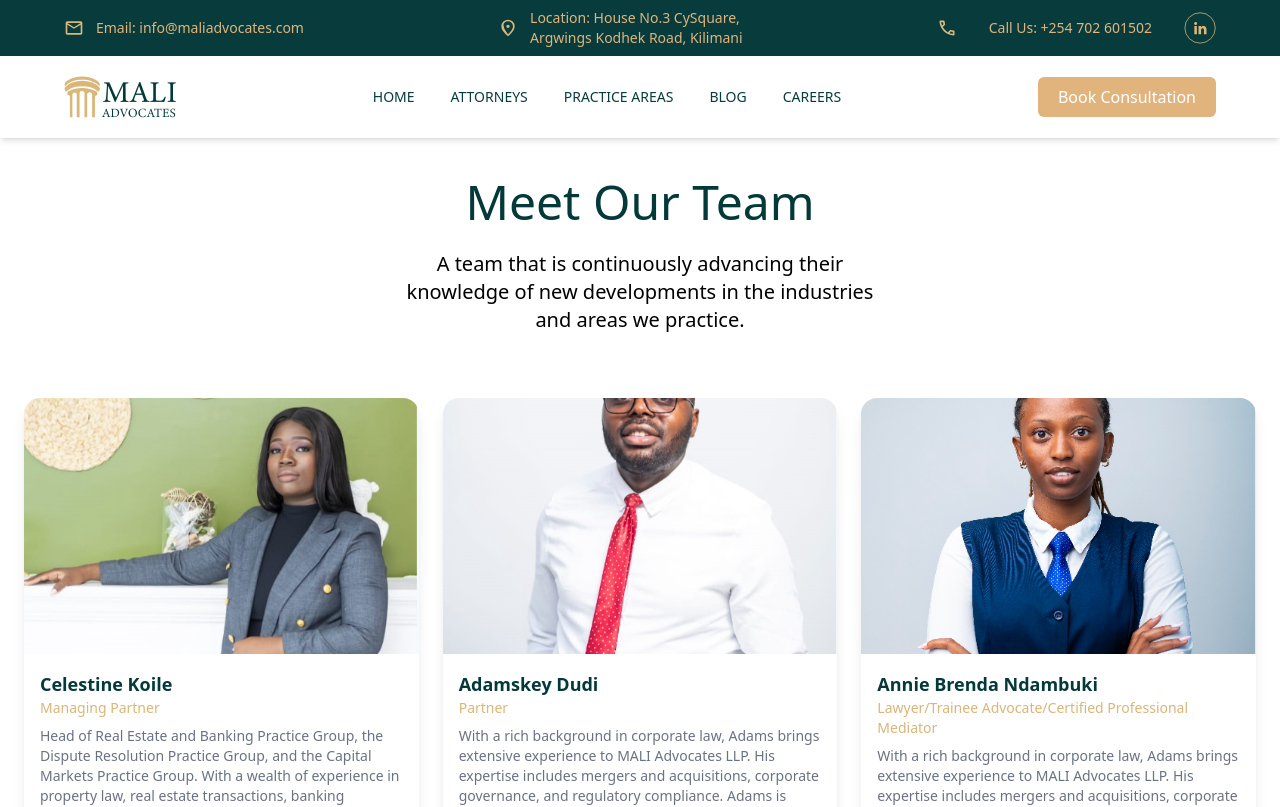
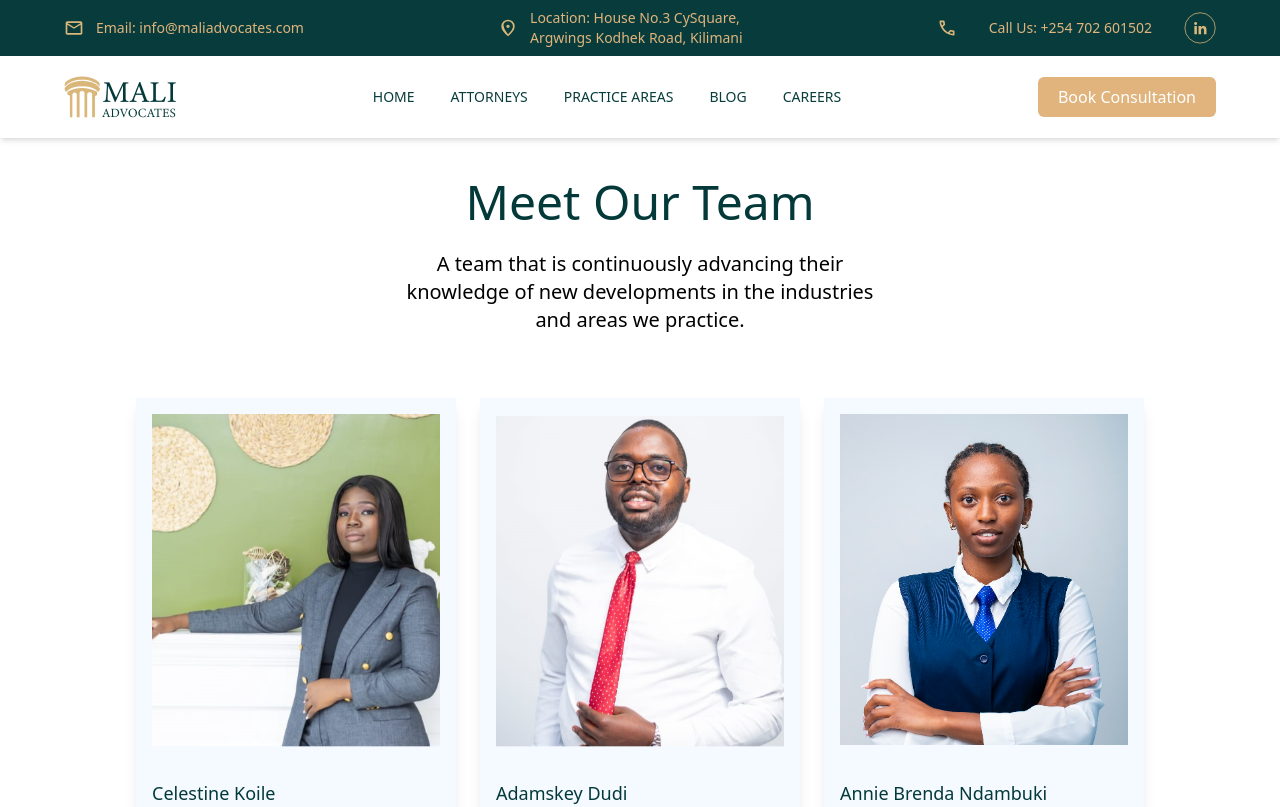
Before and after one commit to DonaldEdwin-C/Mali-advocates, a Vue app: page /attorneys in a window 1280 px wide. Shown: the top 807 px of the page. Built offline with nearby package versions, Linux system fonts and the light colour scheme.

Commit message:
second commit

```diff
--- a/src/views/AttorneysView.vue
+++ b/src/views/AttorneysView.vue
@@ -8,17 +8,19 @@
     </section>
   </div>
 
-  <div class="grid grid-cols-1 md:grid-cols-3 gap-6 p-6">
+  <div class="flex flex-wrap justify-center gap-6 p-6">
     <div
       v-for="member in team"
       :key="member.name"
-      class="shadow-lg rounded-2xl overflow-hidden bg-white"
+    class="w-full sm:w-1/2 lg:w-1/3 max-w-[320px] shadow-lg overflow-hidden bg-[rgb(244,250,255)]"
     >
-      <img :src="member.image" :alt="member.name" class="w-full h-64 object-cover" />
+    <div class="p-4">
+      <img :src="member.image" :alt="member.name" class="w-full h-[333px] object-cover" />
+    </div>
       <div class="p-4">
-        <h3 class="text-lg text-[#04393a] font-semibold">{{ member.name }}</h3>
-        <p class="text-sm text-[#D9B679]">{{ member.title }}</p>
-        <p class="text-gray-500 text-sm mt-2">{{ member.shortBio }}</p>
+        <h3 class="text-lg text-[#04393a] font-nomal">{{ member.name }}</h3>
+        <p class="text-sm text-[#D9B679] font-normal">{{ member.title }}</p>
+        <p class="text-black font-thin text-xs mt-2">{{ member.shortBio }}</p>
 
         <button
           @click="openModal(member)"
```
Also changed, not shown: src/images/adamskey.png.
